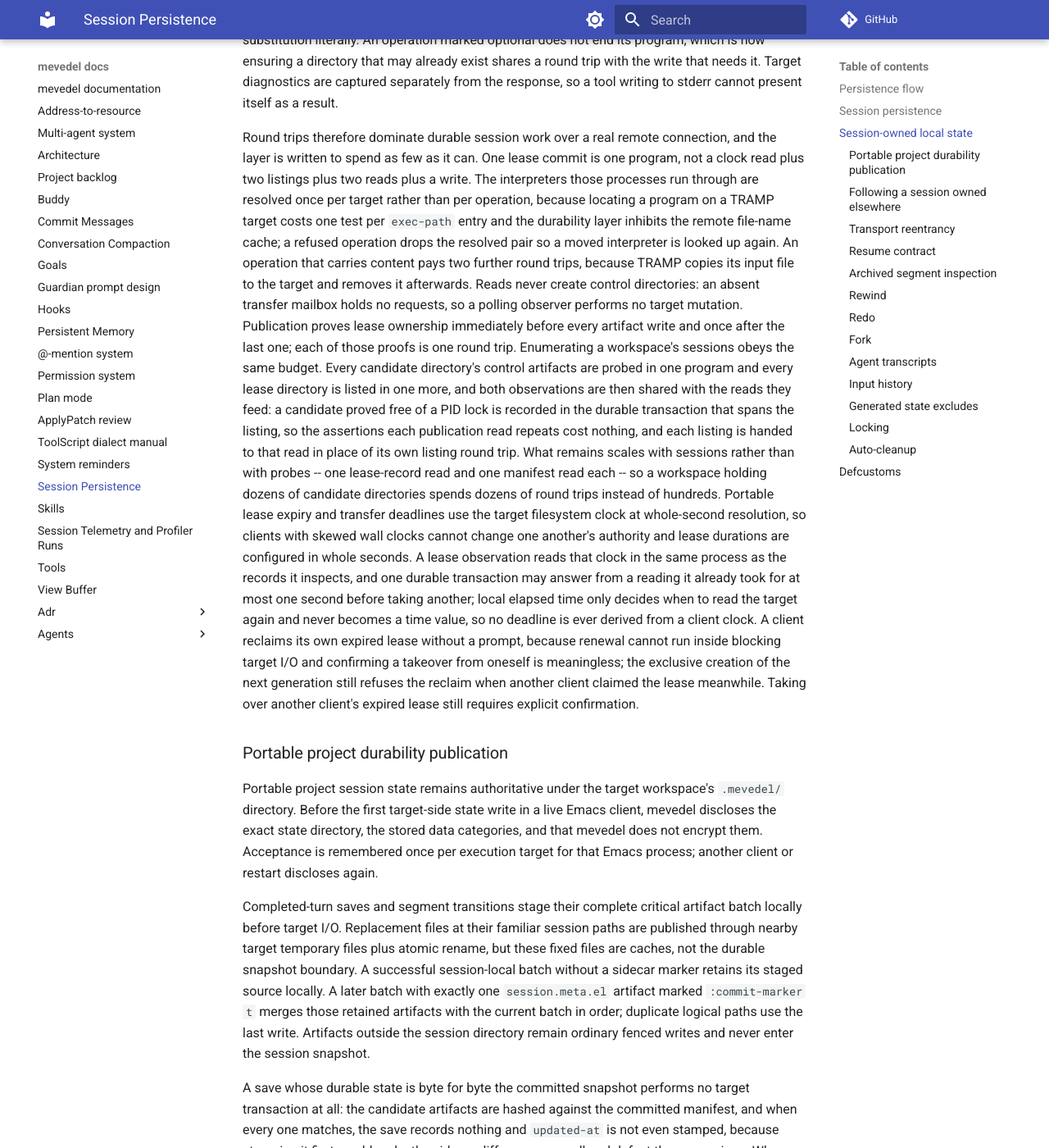
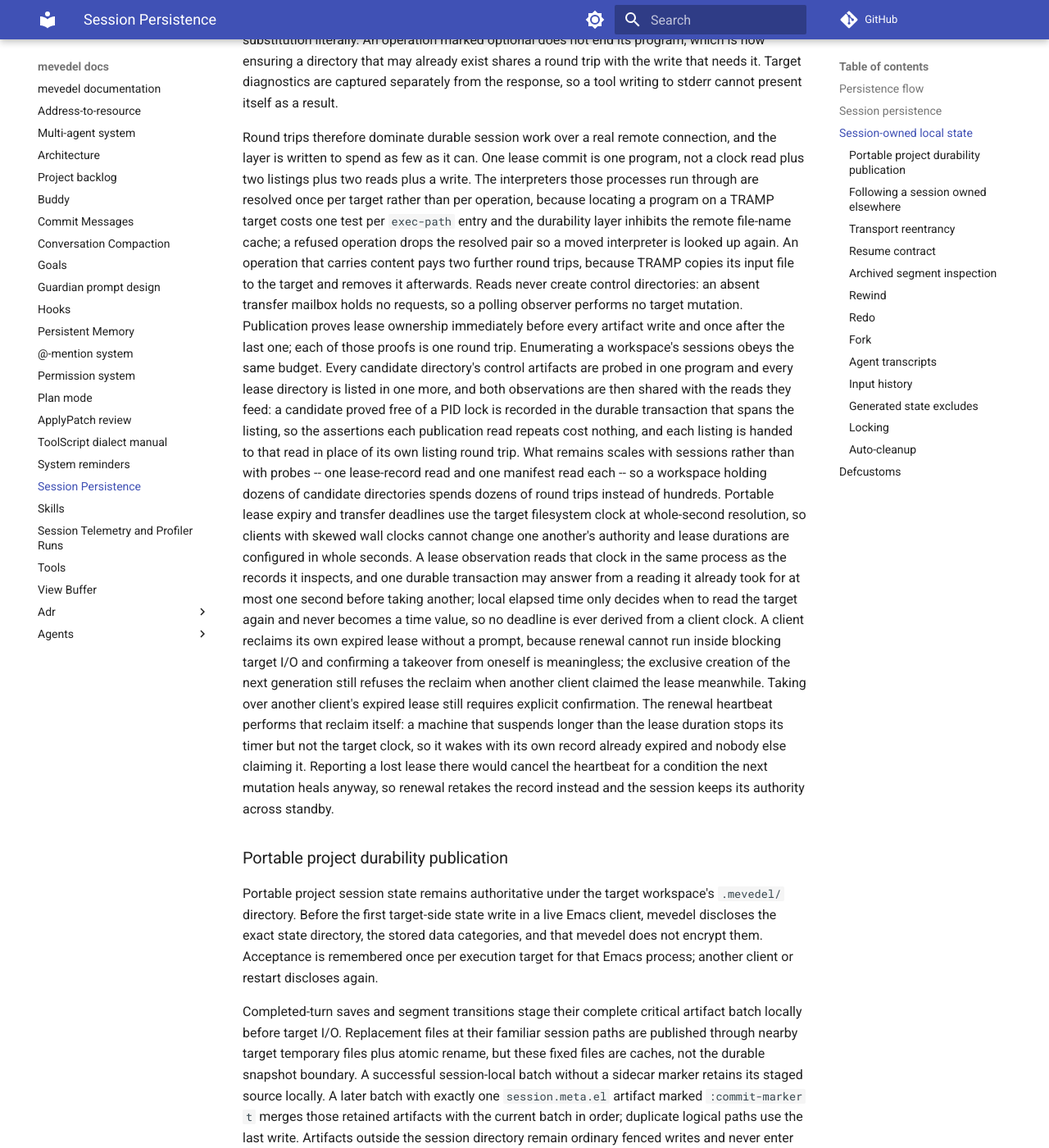
Before and after one commit to FrauH0lle/mevedel, an MkDocs documentation site: the page built from docs/sessions.md, in a window 1280 px wide and 1400 px high, scrolled down 6131 px. Shown: the whole window at 82% size. Built offline with MkDocs 1.6.1 and Material for MkDocs 9.7.7, drawn with Linux system fonts in a browser that asks for light colours; comment, search, counter and statistics services are not loaded.

Commit message:
fix(sessions): Reclaim an own lease a standby expired
A machine that suspends stops its lease renewal timer but not the target
clock, so it wakes with its own lease record already expired.  The next
tick refused the renewal, bound the lease `lost', and cancelled the very
heartbeat that could have recovered it -- the session showed "lease lost"
until the next mutation happened to reacquire through the admission path.

* mevedel-session-durability.el (mevedel-session-durability--reclaim-own-lease):
New.  Retake an expired record this client wrote and never released,
which `mevedel-session-durability-lease-acquire' already does without a
prompt because confirming a takeover from oneself is meaningless.  A
lease another client holds, or one deliberately released, stays lost.

(mevedel-session-durability-lease-renew): Fall back to the reclaim when
renewal fails.  The exclusive creation of the next generation still
refuses it when another client claimed the lease meanwhile, so nothing
weakens the single-writer guarantee.

* test/test-mevedel-session-durability.el (mevedel-session-durability-lease-renew):
Add a case that moves the target clock past the lease duration without
firing the timer and asserts the renewal ends owned on a new generation.

* docs/sessions.md: Record that the heartbeat performs the self-reclaim,
not only the mutation admission path.

```diff
--- a/docs/sessions.md
+++ b/docs/sessions.md
@@ -313,7 +313,13 @@
 run inside blocking target I/O and confirming a takeover from oneself is
 meaningless; the exclusive creation of the next generation still refuses the
 reclaim when another client claimed the lease meanwhile.  Taking over another
-client's expired lease still requires explicit confirmation.
+client's expired lease still requires explicit confirmation.  The renewal
+heartbeat performs that reclaim itself: a machine that suspends longer than
+the lease duration stops its timer but not the target clock, so it wakes with
+its own record already expired and nobody else claiming it.  Reporting a lost
+lease there would cancel the heartbeat for a condition the next mutation
+heals anyway, so renewal retakes the record instead and the session keeps its
+authority across standby.
 
 ### Portable project durability publication
 
```
Also changed, not shown: 2 other files.
